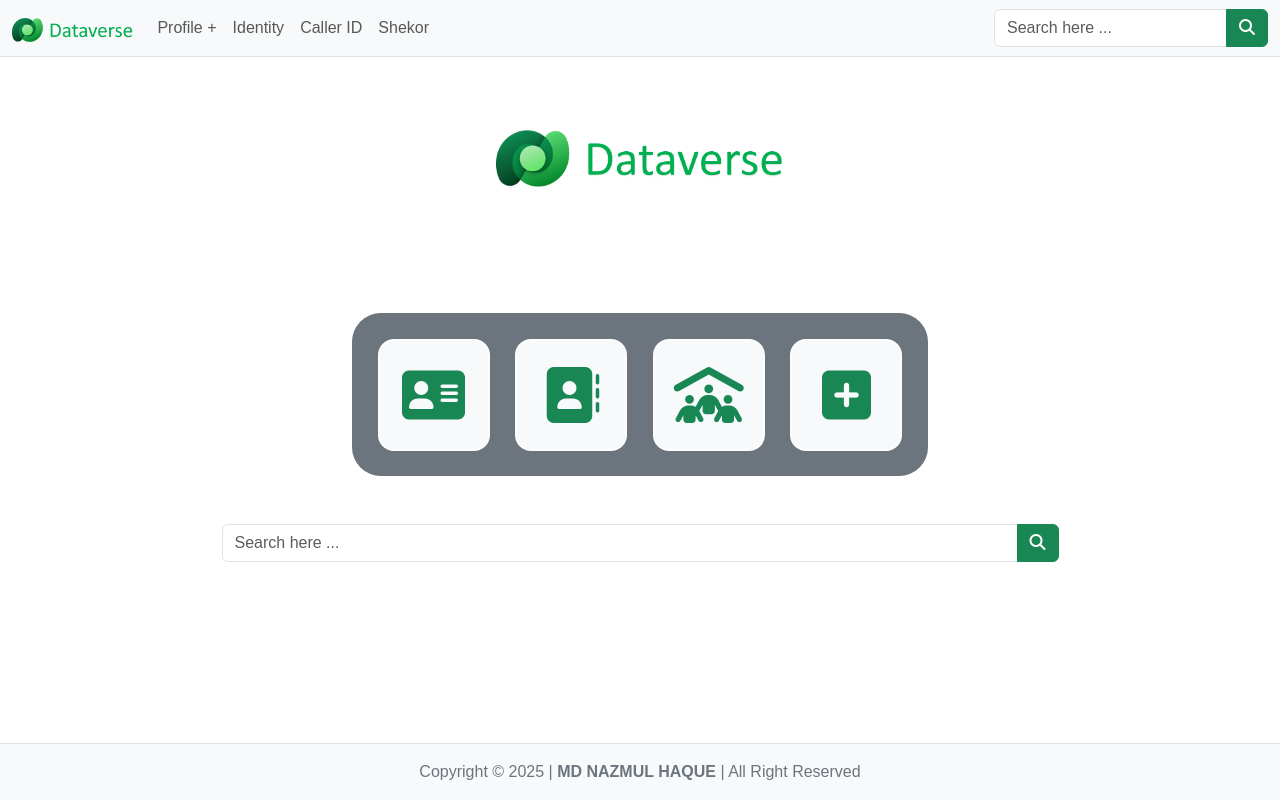
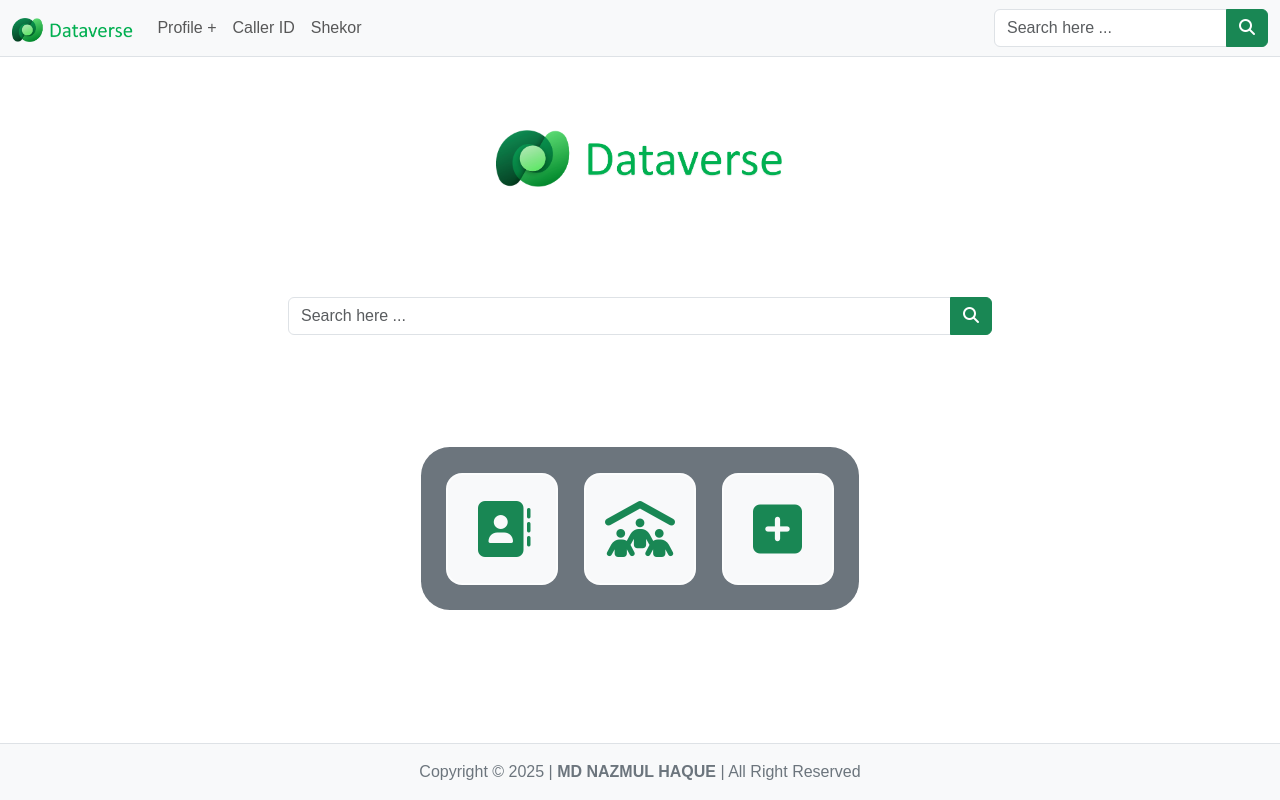
Before and after one commit to nazmul30801/dataverse, a PHP site: page / in a window 1280 px wide. Run offline with PHP 8.4, Linux system fonts and the light colour scheme; data that the repository does not hold is empty.

Commit message:
Fix - Search bar Design

```diff
--- a/css/style.css
+++ b/css/style.css
@@ -139,9 +139,10 @@ section {
 }
 
 /* --------------------[ Section = Search Engine  ]-------------------- */
-#search_engine .search-bar {
+.search-bar {
 	max-width: 44rem;
-	margin: auto;
+	margin: 1rem auto;
+
 }
 
 
--- a/function.php
+++ b/function.php
@@ -238,10 +238,8 @@ function full_search_engine($query = "")
 			<div class="container">
 				<div class="row">
 					<div class="col-12">
-						<div class="d-flex justify-content-center mt-5">
-							<div class="w-75">
-								$search_engine
-							</div>
+						<div class="search-bar">
+								<?php echo search_engine($query); ?>
 							</div>
 						</div>
 				</div>
--- a/index.php
+++ b/index.php
@@ -29,8 +29,12 @@ require $root_dir . "page_handler.php";
                     <div class="col-12">
                         <div class="display-1 pb-5 text-center text-secondary"><img class="d-inline-block" style="width: 18rem;" src="/img/text-logo.png" alt=""></div>
                     </div>
+                    <div class="col-12">
+                        <div class="search-bar my-5">
+                            <?php echo search_engine(); ?>
+                        </div>
+                    </div>
                 </div>
-            </div>
         </section>
         <section id="apps-list">
             <div class="container">
@@ -39,17 +43,10 @@ require $root_dir . "page_handler.php";
                 <div class="col-12">
                     <div class="app-box d-flex justify-content-center ">
                         <div class="app-box-body bg-secondary d-flex flex-wrap justify-content-center">
-                            <a href="/identity" class="app"><i class="fa-solid fa-address-card"></i></a>
+                            <!-- <a href="/identity" class="app"><i class="fa-solid fa-address-card"></i></a> -->
                             <a href="/caller_id/" class="app"><i class="fa-solid fa-address-book"></i></a>
                             <a href="/shekor/" class="app"><i class="fa-solid fa-people-roof"></i></a>
                             <a href="/identity/insert.php" class="app"><i class="fa-solid fa-square-plus"></i></i></a>
-                        </div>
-                    </div>
-                </div>
-                <div class="col-12">
-                    <div class="d-flex justify-content-center mt-5">
-                        <div class="w-75">
-                            <?php echo search_engine(); ?>
                         </div>
                     </div>
                 </div>
--- a/menu.php
+++ b/menu.php
@@ -13,9 +13,9 @@
                 <li class="nav-item">
                     <a class="nav-link" aria-current="page" href="/identity/insert.php">Profile +</a>
                 </li>
-                <li class="nav-item">
+                <!-- <li class="nav-item">
                     <a class="nav-link" aria-current="page" href="/identity/">Identity</a>
-                </li>
+                </li> -->
                 <li class="nav-item">
                     <a class="nav-link" aria-current="page" href="/caller_id/">Caller ID</a>
                 </li>
```
Lines whose indentation alone changed are shown as unchanged.
